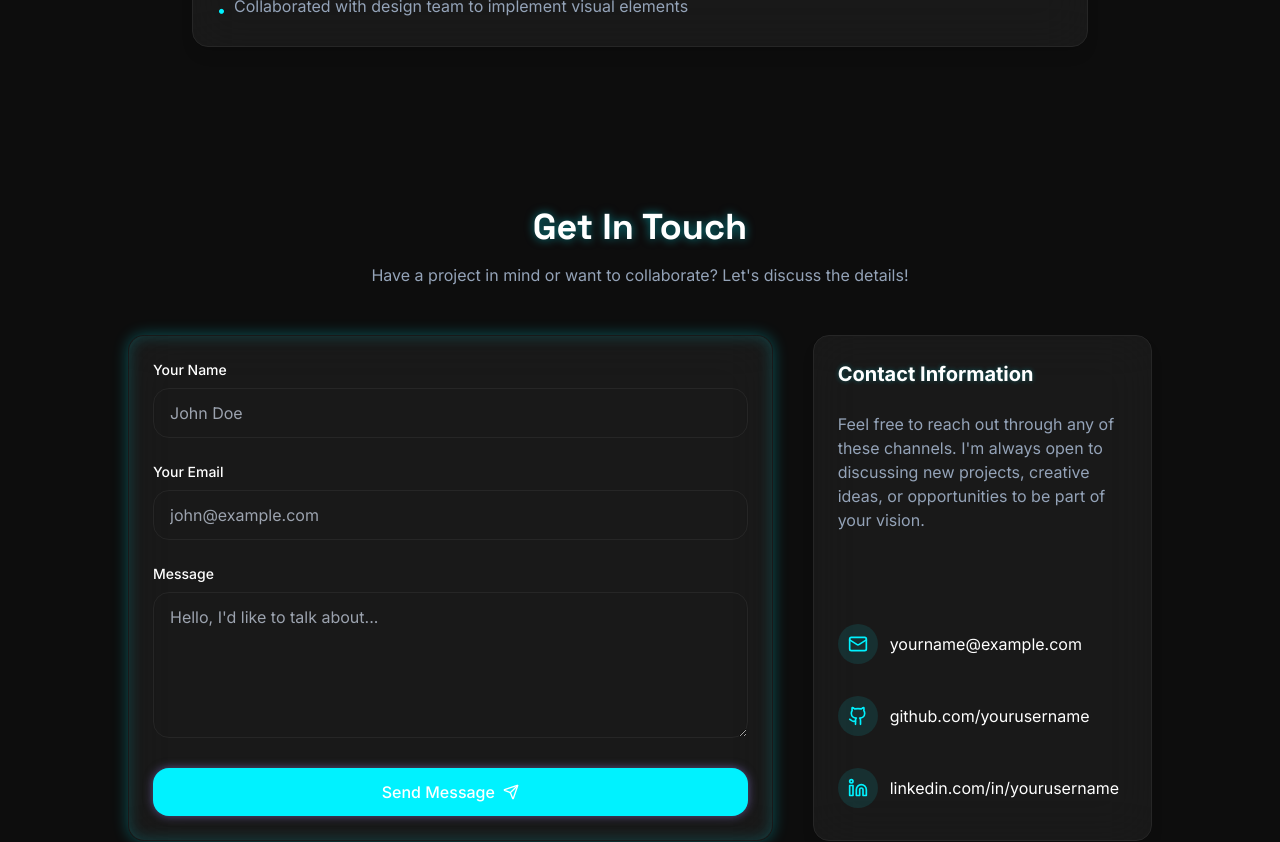
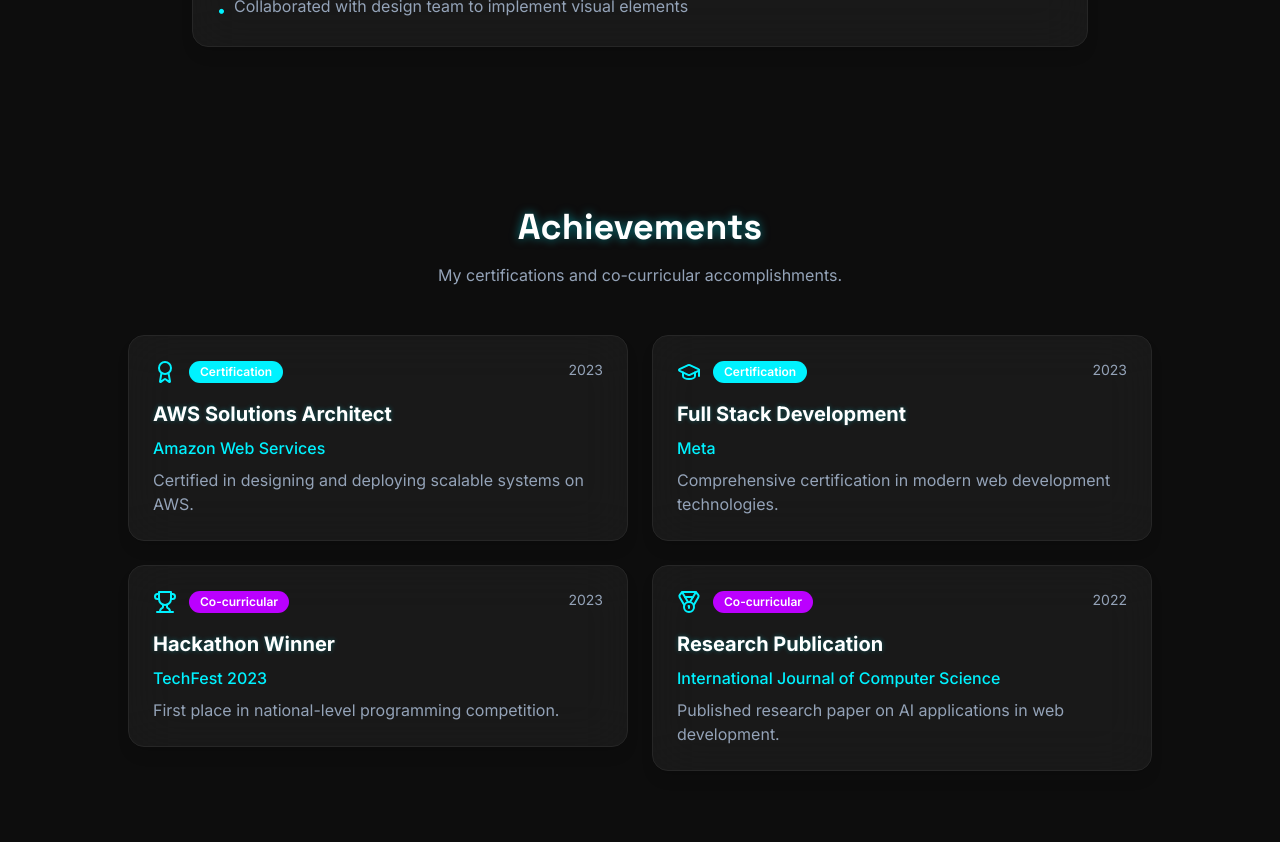
Before and after one commit to akarshg5317/glow-glass-portfolio-verse, a React (Vite) app: page / in a window 1280 px wide. Shown: the part 5660-6502 px from the top of the page. Built offline with nearby package versions, Linux system fonts and the light colour scheme.

Commit message:
Add achievement section
Add a new section to showcase certifications and co-curricular activities.

```diff
--- /dev/null
+++ b/src/components/sections/AchievementsSection.tsx
@@ -0,0 +1,133 @@
+
+import { motion } from "framer-motion";
+import { Award, Medal, Trophy, GraduationCap } from "lucide-react";
+import { Badge } from "@/components/ui/badge";
+
+interface Achievement {
+  type: 'certification' | 'co-curricular';
+  title: string;
+  issuer: string;
+  date: string;
+  description: string;
+  icon: 'award' | 'medal' | 'trophy' | 'graduation';
+}
+
+const achievements: Achievement[] = [
+  {
+    type: 'certification',
+    title: "AWS Solutions Architect",
+    issuer: "Amazon Web Services",
+    date: "2023",
+    description: "Certified in designing and deploying scalable systems on AWS.",
+    icon: 'award'
+  },
+  {
+    type: 'certification',
+    title: "Full Stack Development",
+    issuer: "Meta",
+    date: "2023",
+    description: "Comprehensive certification in modern web development technologies.",
+    icon: 'graduation'
+  },
+  {
+    type: 'co-curricular',
+    title: "Hackathon Winner",
+    issuer: "TechFest 2023",
+    date: "2023",
+    description: "First place in national-level programming competition.",
+    icon: 'trophy'
+  },
+  {
+    type: 'co-curricular',
+    title: "Research Publication",
+    issuer: "International Journal of Computer Science",
+    date: "2022",
+    description: "Published research paper on AI applications in web development.",
+    icon: 'medal'
+  }
+];
+
+const getIcon = (iconName: Achievement['icon']) => {
+  switch (iconName) {
+    case 'award':
+      return <Award className="w-6 h-6" />;
+    case 'medal':
+      return <Medal className="w-6 h-6" />;
+    case 'trophy':
+      return <Trophy className="w-6 h-6" />;
+    case 'graduation':
+      return <GraduationCap className="w-6 h-6" />;
+  }
+};
+
+const AchievementsSection = () => {
+  return (
+    <section id="achievements" className="py-20 relative">
+      <div className="container mx-auto px-4 sm:px-6 lg:px-8">
+        <motion.div
+          className="mb-12 text-center"
+          initial={{ opacity: 0, y: 20 }}
+          whileInView={{ opacity: 1, y: 0 }}
+          transition={{ duration: 0.5 }}
+          viewport={{ once: true, margin: "-100px" }}
+        >
+          <h2 className="text-3xl md:text-4xl font-bold font-display text-glow mb-4">
+            Achievements
+          </h2>
+          <p className="text-muted-foreground max-w-2xl mx-auto">
+            My certifications and co-curricular accomplishments.
+          </p>
+        </motion.div>
+
+        <div className="grid grid-cols-1 md:grid-cols-2 gap-6 max-w-5xl mx-auto">
+          {achievements.map((achievement, index) => (
+            <motion.div
+              key={index}
+              className="relative"
+              initial={{ opacity: 0, y: 20 }}
+              whileInView={{ opacity: 1, y: 0 }}
+              transition={{ duration: 0.5, delay: index * 0.1 }}
+              viewport={{ once: true, margin: "-100px" }}
+            >
+              <motion.div
+                className="glass-card overflow-hidden"
+                whileHover={{
+                  y: -5,
+                  transition: { duration: 0.2 }
+                }}
+              >
+                <div className="p-6">
+                  <div className="flex items-start justify-between mb-4">
+                    <div className="flex items-center gap-3">
+                      <div className="text-primary">
+                        {getIcon(achievement.icon)}
+                      </div>
+                      <Badge variant={achievement.type === 'certification' ? 'default' : 'secondary'}>
+                        {achievement.type === 'certification' ? 'Certification' : 'Co-curricular'}
+                      </Badge>
+                    </div>
+                    <span className="text-sm text-muted-foreground">
+                      {achievement.date}
+                    </span>
+                  </div>
+
+                  <h3 className="text-xl font-bold text-glow-sm mb-2">
+                    {achievement.title}
+                  </h3>
+                  <p className="text-primary font-medium mb-2">
+                    {achievement.issuer}
+                  </p>
+                  <p className="text-muted-foreground">
+                    {achievement.description}
+                  </p>
+                </div>
+              </motion.div>
+            </motion.div>
+          ))}
+        </div>
+      </div>
+    </section>
+  );
+};
+
+export default AchievementsSection;
--- a/src/pages/Index.tsx
+++ b/src/pages/Index.tsx
@@ -9,6 +9,7 @@ import TechStackSection from "@/components/sections/TechStackSection";
 import AboutSection from "@/components/sections/AboutSection";
 import EducationSection from "@/components/sections/EducationSection";
 import ExperienceSection from "@/components/sections/ExperienceSection";
+import AchievementsSection from "@/components/sections/AchievementsSection";
 import ContactSection from "@/components/sections/ContactSection";
 import Footer from "@/components/Footer";
 
@@ -50,6 +51,9 @@ const Index = () => {
         {/* Experience Section */}
         <ExperienceSection />
 
+        {/* Achievements Section */}
+        <AchievementsSection />
+
         {/* Contact Section */}
         <ContactSection />
       </main>
```
